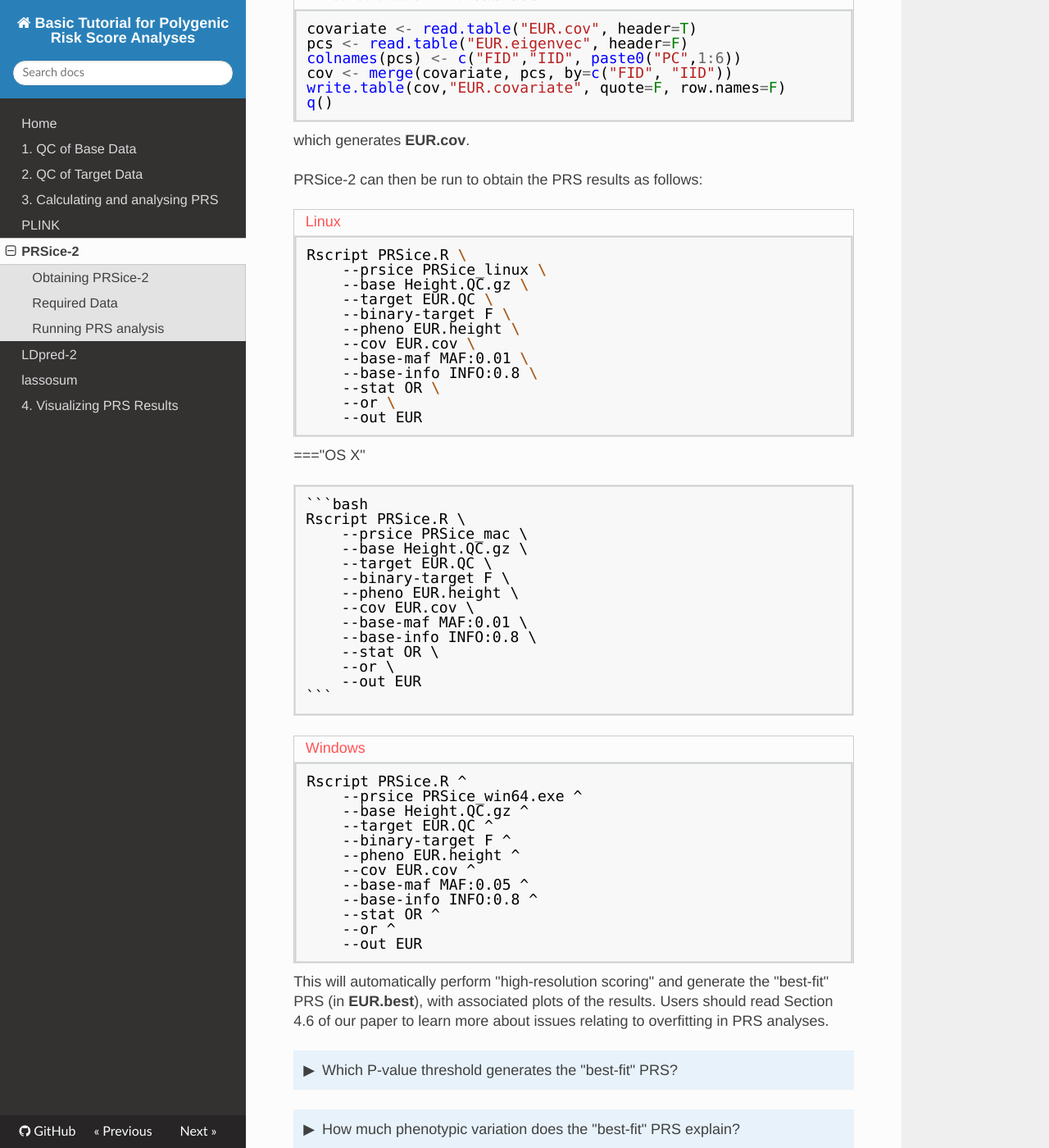
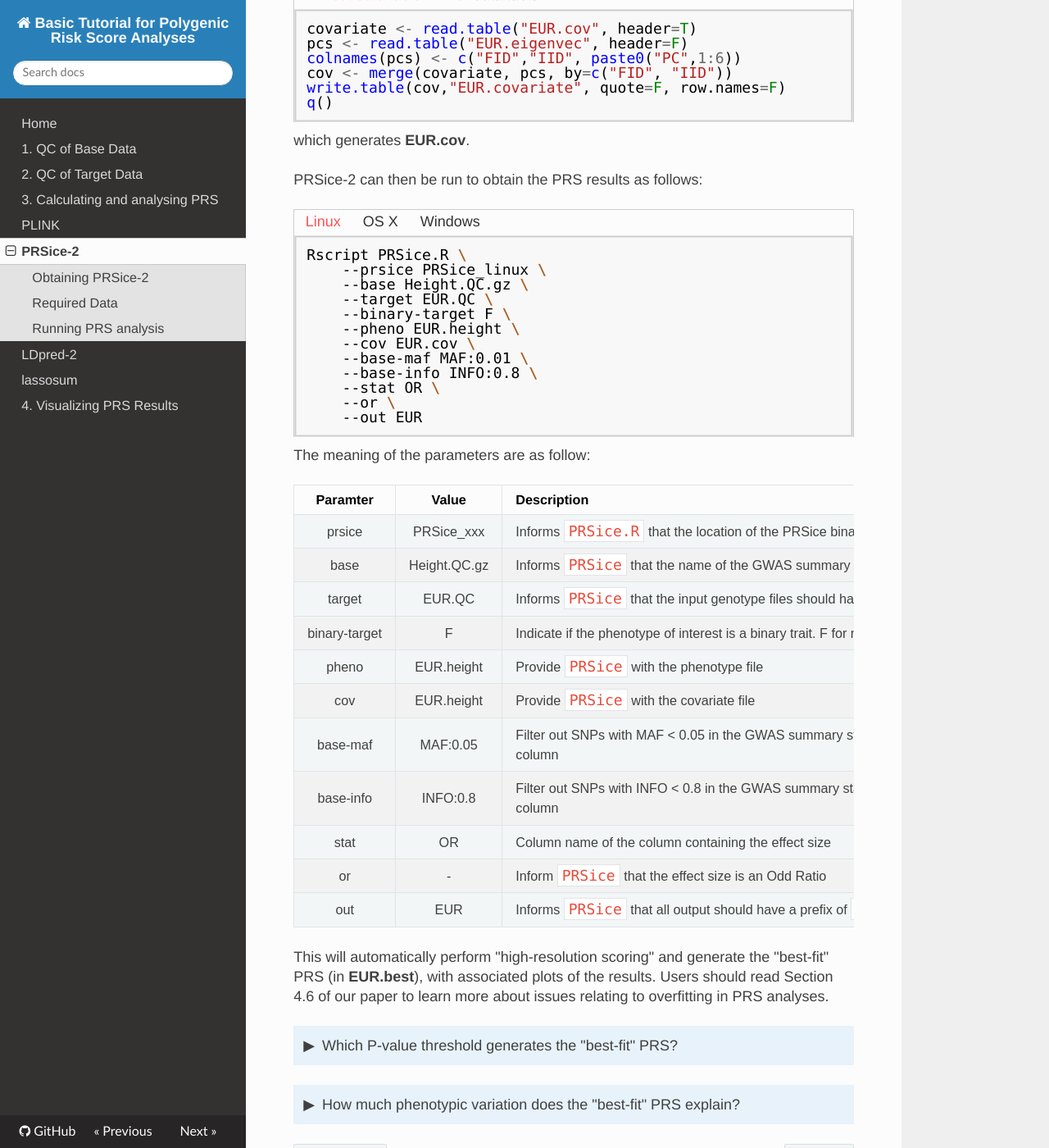
Before and after one commit to choishingwan/PRS-Tutorial, an MkDocs documentation site: the page built from docs/prsice.md, in a window 1280 px wide and 1400 px high, scrolled down 1294 px. Shown: the whole window at 82% size. Built offline with MkDocs 1.6.1, drawn with Linux system fonts in a browser that asks for light colours; some of the changed text lies outside the part shown.

Commit message:
[Fix] Typo and problems identified by users

````diff
--- a/docs/prsice.md
+++ b/docs/prsice.md
@@ -60,7 +60,6 @@ which generates **EUR.cov**.
 PRSice-2 can then be run to obtain the PRS results as follows:
 
 === "Linux"
-
     ```bash
     Rscript PRSice.R \
         --prsice PRSice_linux \
@@ -76,8 +75,7 @@ PRSice-2 can then be run to obtain the PRS results as follows:
         --out EUR
     ```
 
-==="OS X"
-
+=== "OS X"
     ```bash
     Rscript PRSice.R \
         --prsice PRSice_mac \
@@ -94,7 +92,6 @@ PRSice-2 can then be run to obtain the PRS results as follows:
     ```
 
 === "Windows"
-
     ```bash
     Rscript PRSice.R ^
         --prsice PRSice_win64.exe ^
@@ -110,6 +107,22 @@ PRSice-2 can then be run to obtain the PRS results as follows:
         --out EUR
     ```
 
+The meaning of the parameters are as follow:
+
+| Paramter | Value | Description|
+|:-:|:-:|:-|
+|prsice|PRSice_xxx| Informs `PRSice.R` that the location of the PRSice binary |
+|base| Height.QC.gz| Informs `PRSice` that the name of the GWAS summary statistic |
+|target| EUR.QC| Informs `PRSice` that the input genotype files should have a prefix of `EUR.QC` |
+|binary-target| F| Indicate if the phenotype of interest is a binary trait. F for no |
+|pheno| EUR.height| Provide `PRSice` with the phenotype file |
+|cov| EUR.height| Provide `PRSice` with the covariate file |
+|base-maf| MAF:0.05| Filter out SNPs with MAF < 0.05 in the GWAS summary statistics, using information in the `MAF` column|
+|base-info| INFO:0.8| Filter out SNPs with INFO < 0.8 in the GWAS summary statistics, using information in the `INFO` column|
+|stat| OR| Column name of the column containing the effect size|
+|or|-| Inform `PRSice` that the effect size is an Odd Ratio|
+|out | EUR | Informs `PRSice` that all output should have a prefix of `EUR`|
+
 This will automatically perform "high-resolution scoring" and generate the "best-fit" PRS (in **EUR.best**), with associated plots of the results.
 Users should read Section 4.6 of our paper to learn more about issues relating to overfitting in PRS analyses.
 
````
Also changed, not shown: other parts of docs/prsice.md (+3 -3 lines), docs/base.md (+1 -1 lines), docs/index.md (+13 -0 lines), docs/plink.md (+1 -1 lines), docs/target.md (+2 -2 lines).
